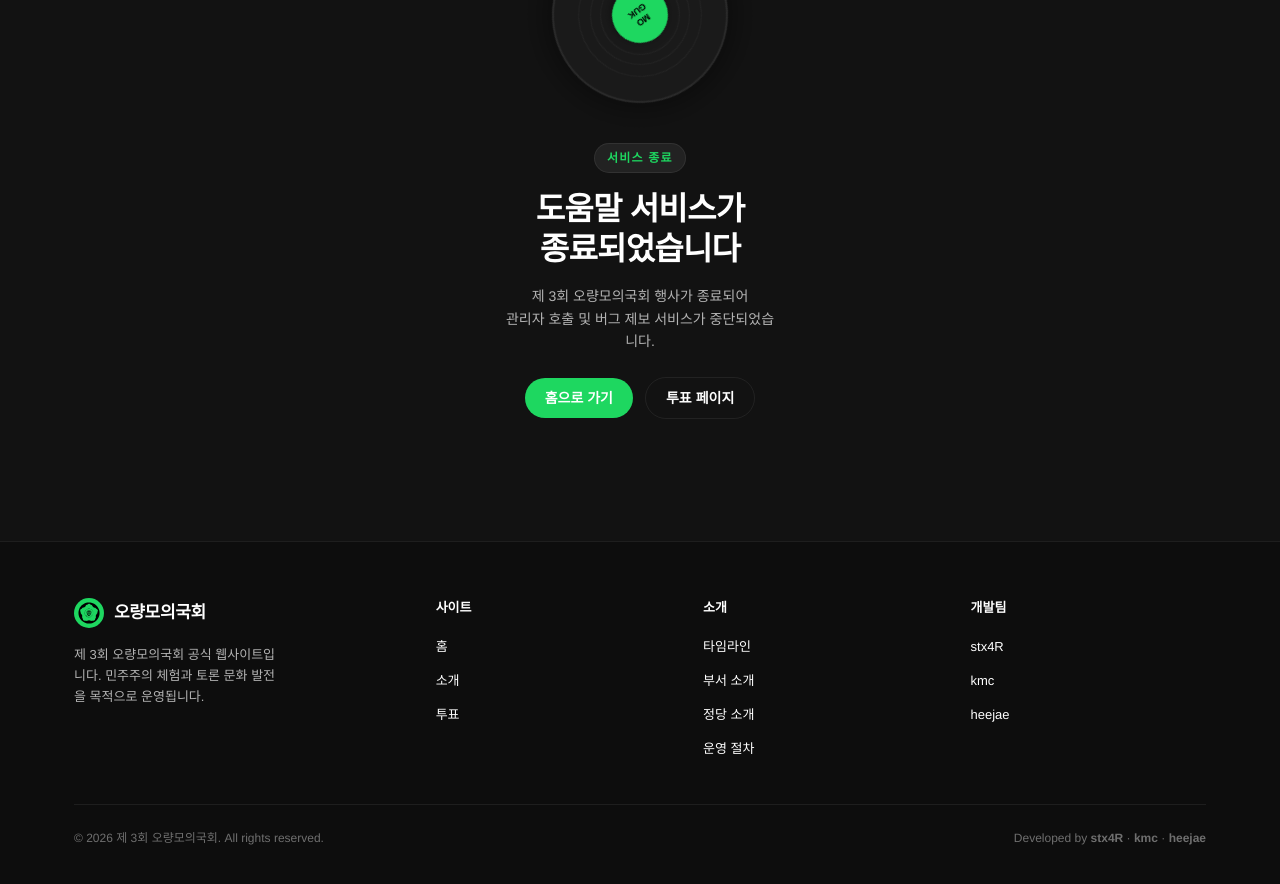
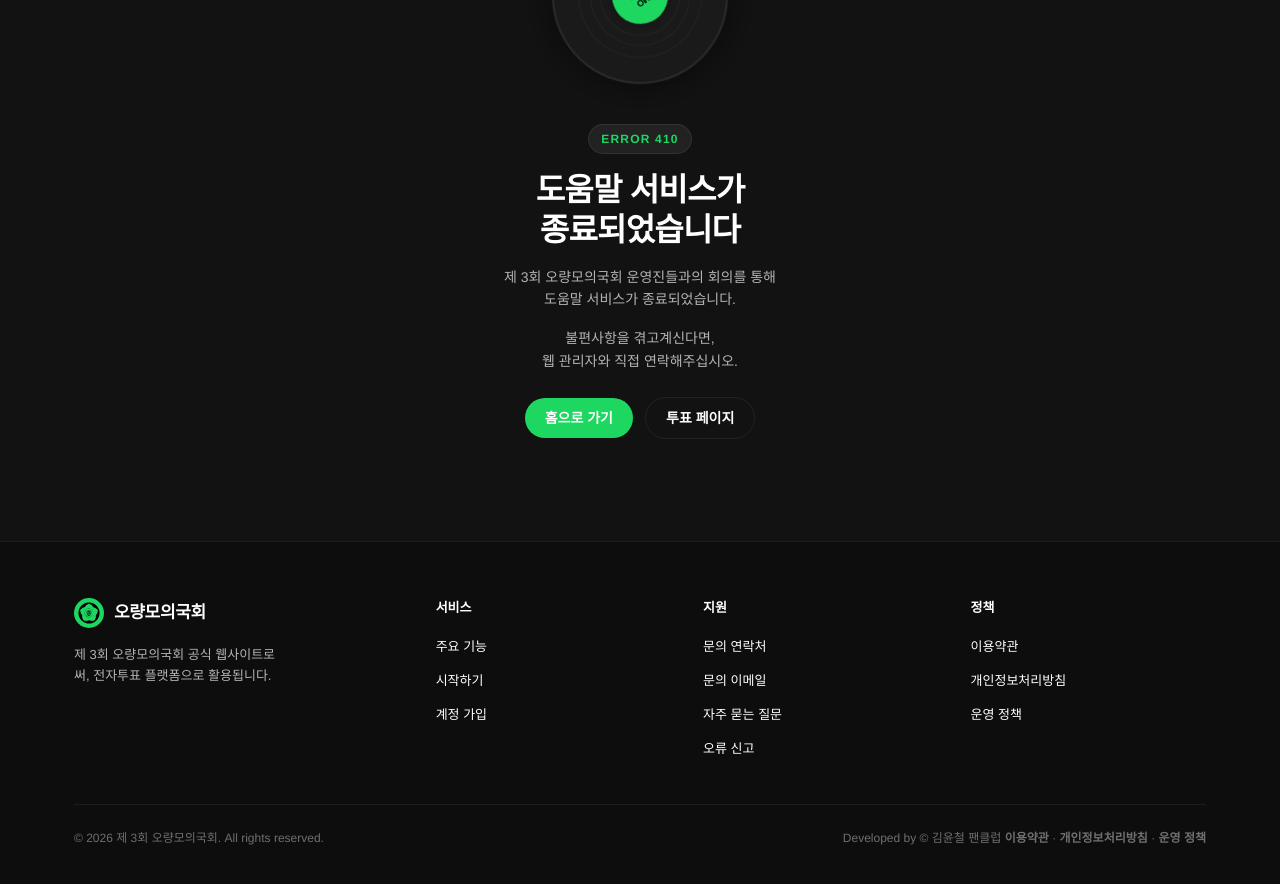
Before and after one commit to stx4R/MoGuk, a Next.js app: page /help in a window 1280 px wide. Shown: the part 260-1144 px from the top of the page. Built offline with nearby package versions, Linux system fonts and the light colour scheme; no server answers; the database is empty; a web font is replaced by a local one.

Commit message:
모의국회 v3.0.2

```diff
--- a/app/about/page.tsx
+++ b/app/about/page.tsx
@@ -34,13 +34,13 @@ export default function AboutPage() {
 
       <div className="content-ab space-y-4">
         <span className="inline-flex items-center gap-2 px-3 py-1.5 rounded-full bg-[rgba(255,255,255,0.07)] border border-[var(--hairline)] text-xs font-bold text-[var(--green)] tracking-widest uppercase">
-          서비스 종료
+          Error 410
         </span>
         <h1 className="text-[32px] font-black text-text-base leading-tight tracking-tight">
           소개 페이지가<br />종료되었습니다
         </h1>
         <p className="text-sm text-text-secondary max-w-[36ch] mx-auto leading-relaxed">
-          제 3회 오량모의국회 행사가 종료되어<br />소개 페이지 서비스가 중단되었습니다.
+          제 3회 오량모의국회 운영진들과의 회의를 통해<br />소개 페이지 서비스를 종료했습니다.
         </p>
         <div className="flex items-center justify-center gap-3 pt-2">
           <Link href="/" className="px-5 py-2.5 rounded-full bg-[var(--green)] text-black text-sm font-bold hover:brightness-110 transition-all">
--- a/app/chat/page.tsx
+++ b/app/chat/page.tsx
@@ -34,13 +34,13 @@ export default function ChatPage() {
 
       <div className="content-ch space-y-4">
         <span className="inline-flex items-center gap-2 px-3 py-1.5 rounded-full bg-[rgba(255,255,255,0.07)] border border-[var(--hairline)] text-xs font-bold text-[var(--green)] tracking-widest uppercase">
-          서비스 종료
+          Error 410
         </span>
         <h1 className="text-[32px] font-black text-text-base leading-tight tracking-tight">
           채팅 서비스가<br />종료되었습니다
         </h1>
         <p className="text-sm text-text-secondary max-w-[36ch] mx-auto leading-relaxed">
-          제 3회 오량모의국회 행사가 종료되어<br />채팅 서비스가 중단되었습니다.
+          제 3회 오량모의국회 운영진들과의 회의를 통해<br />채팅 서비스가 종료했습니다.
         </p>
         <div className="flex items-center justify-center gap-3 pt-2">
           <Link href="/" className="px-5 py-2.5 rounded-full bg-[var(--green)] text-black text-sm font-bold hover:brightness-110 transition-all">
--- a/app/help/page.tsx
+++ b/app/help/page.tsx
@@ -34,13 +34,16 @@ export default function HelpPage() {
 
       <div className="content-hp space-y-4">
         <span className="inline-flex items-center gap-2 px-3 py-1.5 rounded-full bg-[rgba(255,255,255,0.07)] border border-[var(--hairline)] text-xs font-bold text-[var(--green)] tracking-widest uppercase">
-          서비스 종료
+          Error 410
         </span>
         <h1 className="text-[32px] font-black text-text-base leading-tight tracking-tight">
           도움말 서비스가<br />종료되었습니다
         </h1>
         <p className="text-sm text-text-secondary max-w-[36ch] mx-auto leading-relaxed">
-          제 3회 오량모의국회 행사가 종료되어<br />관리자 호출 및 버그 제보 서비스가 중단되었습니다.
+          제 3회 오량모의국회 운영진들과의 회의를 통해<br />도움말 서비스가 종료되었습니다.
+        </p>
+        <p className="text-sm text-text-secondary max-w-[36ch] mx-auto leading-relaxed">
+          불편사항을 겪고계신다면,<br />웹 관리자와 직접 연락해주십시오.
         </p>
         <div className="flex items-center justify-center gap-3 pt-2">
           <Link href="/" className="px-5 py-2.5 rounded-full bg-[var(--green)] text-black text-sm font-bold hover:brightness-110 transition-all">
--- a/components/layout/Footer.tsx
+++ b/components/layout/Footer.tsx
@@ -2,22 +2,22 @@ import Link from 'next/link';
 import Image from 'next/image';
 
 const SITE_LINKS = [
-  { label: '홈',      href: '/' },
-  { label: '소개',    href: '/#about' },
-  { label: '투표',    href: '/vote' },
+  { label: '주요 기능',      href: 'https://classroom.google.com/c/ODU0ODA1OTY5ODY1/m/ODY2NDQ2ODQ3NTI4/details' },
+  { label: '시작하기',    href: '/#about' },
+  { label: '계정 가입',    href: '/signup' },
 ];
 
 const ABOUT_LINKS = [
-  { label: '타임라인',   href: '/#timeline' },
-  { label: '부서 소개',  href: '/#departments' },
-  { label: '정당 소개',  href: '/#parties' },
-  { label: '운영 절차',  href: '/#process' },
+  { label: '문의 연락처',   href: '/#timeline' },
+  { label: '문의 이메일',  href: '/#departments' },
+  { label: '자주 묻는 질문',  href: 'https://stx4r.github.io/MoGuk---Ask/' },
+  { label: '오류 신고',  href: '/help' },
 ];
 
 const DEV_LINKS = [
-  { label: 'stx4R',   href: 'http://stx4r.me/' },
-  { label: 'kmc',     href: 'https://github.com/kmc11004' },
-  { label: 'heejae',  href: 'https://github.com/heejae0105' },
+  { label: '이용약관',   href: 'http://stx4r.me/' },
+  { label: '개인정보처리방침',     href: 'https://github.com/kmc11004' },
+  { label: '운영 정책',  href: 'https://github.com/heejae0105' },
 ];
 
 export default function Footer() {
@@ -46,13 +46,13 @@ export default function Footer() {
               오량모의국회
             </Link>
             <p className="text-[13px] text-text-secondary leading-relaxed max-w-[28ch]">
-              제 3회 오량모의국회 공식 웹사이트입니다. 민주주의 체험과 토론 문화 발전을 목적으로 운영됩니다.
+              제 3회 오량모의국회 공식 웹사이트로써, 전자투표 플랫폼으로 활용됩니다.
             </p>
           </div>
 
           {/* Col 2: 사이트 */}
           <div>
-            <h4 className="text-[13px] font-bold text-text-base mb-4">사이트</h4>
+            <h4 className="text-[13px] font-bold text-text-base mb-4">서비스</h4>
             <ul className="flex flex-col gap-2.5">
               {SITE_LINKS.map((l) => (
                 <li key={l.label}>
@@ -69,7 +69,7 @@ export default function Footer() {
 
           {/* Col 3: 소개 */}
           <div>
-            <h4 className="text-[13px] font-bold text-text-base mb-4">소개</h4>
+            <h4 className="text-[13px] font-bold text-text-base mb-4">지원</h4>
             <ul className="flex flex-col gap-2.5">
               {ABOUT_LINKS.map((l) => (
                 <li key={l.label}>
@@ -86,7 +86,7 @@ export default function Footer() {
 
           {/* Col 4: 개발팀 */}
           <div>
-            <h4 className="text-[13px] font-bold text-text-base mb-4">개발팀</h4>
+            <h4 className="text-[13px] font-bold text-text-base mb-4">정책</h4>
             <ul className="flex flex-col gap-2.5">
               {DEV_LINKS.map((l) => (
                 <li key={l.label}>
@@ -110,7 +110,7 @@ export default function Footer() {
             © 2026 제 3회 오량모의국회. All rights reserved.
           </p>
           <p className="text-[12px] text-[#6f6f6f]">
-            Developed by{' '}
+            Developed by © 김윤철 팬클럽{' '}
             {DEV_LINKS.map((l, i) => (
               <span key={l.label}>
                 <a
```
